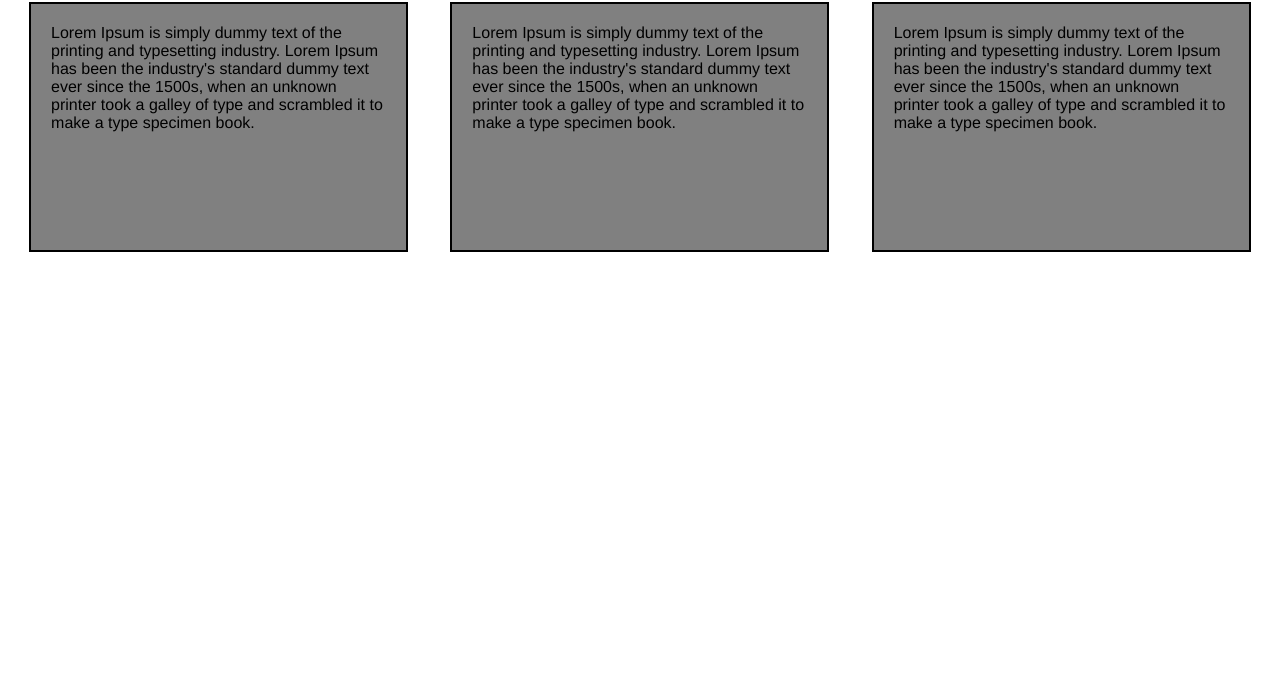
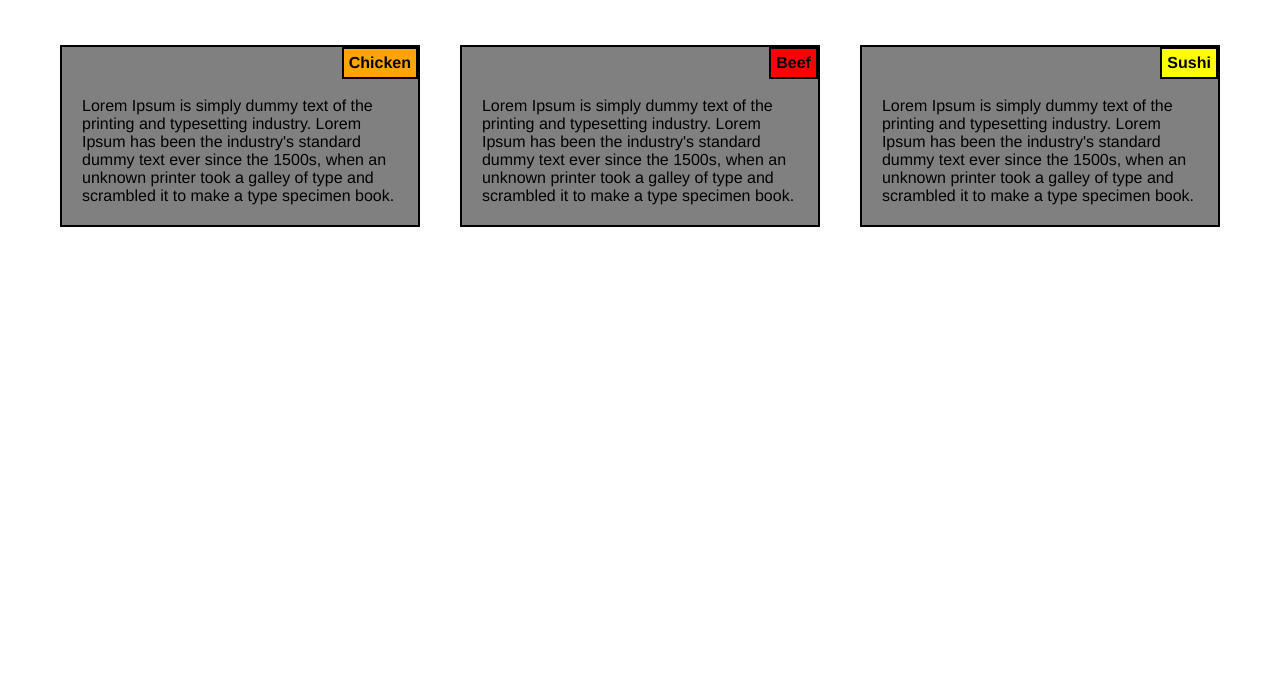
Before and after one commit to hary1977/coursera-test, a plain HTML site: page index.html in a window 1280 px wide. Shown: the part 102-800 px from the top of the page. Drawn offline with Linux system fonts and the light colour scheme.

Commit message:
final amend

```diff
--- a/index.html
+++ b/index.html
@@ -16,19 +16,33 @@
     <div class="row">
       <div class="col-lg-4 col-md-3 col-sm-6">
 
+      	<section>
+      		<h4 id="chicken">Chicken</h4>
       		<p>Lorem Ipsum is simply dummy text of the printing and typesetting industry. Lorem Ipsum has been the industry's standard dummy text ever since the 1500s, when an unknown printer took a galley of type and scrambled it to make a type specimen book.</p>
+
+      	</section>
+
 
       </div>
 
       <div class="col-lg-4 col-md-3 col-sm-6">
 
-      	<p>Lorem Ipsum is simply dummy text of the printing and typesetting industry. Lorem Ipsum has been the industry's standard dummy text ever since the 1500s, when an unknown printer took a galley of type and scrambled it to make a type specimen book.</p>
+      	<section>
+      		<h4 id="beef">Beef</h4>
+      		<p>Lorem Ipsum is simply dummy text of the printing and typesetting industry. Lorem Ipsum has been the industry's standard dummy text ever since the 1500s, when an unknown printer took a galley of type and scrambled it to make a type specimen book.</p>
+      	</section>
+
+
 
       </div>
 
       <div class="col-lg-4 col-md-3 col-sm-6">
+      	<section>
+      		<h4 id="sushi">Sushi</h4>
+      		<p>Lorem Ipsum is simply dummy text of the printing and typesetting industry. Lorem Ipsum has been the industry's standard dummy text ever since the 1500s, when an unknown printer took a galley of type and scrambled it to make a type specimen book.</p>
+      	</section>
 
-      	<p>Lorem Ipsum is simply dummy text of the printing and typesetting industry. Lorem Ipsum has been the industry's standard dummy text ever since the 1500s, when an unknown printer took a galley of type and scrambled it to make a type specimen book.</p>
+
 
       </div>
     </div>
--- a/mod2_solution.css
+++ b/mod2_solution.css
@@ -1,21 +1,59 @@
 * {
   box-sizing: border-box;
+  font-family: Helvetica;
+  margin: 0;
+  padding: 0;
 }
 
 h1 {
-  margin-bottom: 30px;
+  margin-top: 50px;
   text-align: center;
 }
 
-p {
+
+
+
+section {
   border: 2px solid black;
   background-color: gray;
-  width: 90%;
-  height: 250px;
+  height: auto;
+  widht: 90%;
   margin-right: auto;
   margin-left: auto;
   padding: 20px;
-  font-family: Helvetica;
+  position: relative;
+}
+
+h4 {
+  border: 2px solid black;
+  text-align:right;
+  float: right;
+  padding: 5px;
+  margin-bottom: 5px;
+  position: absolute;
+  top: 0;
+  right: 0;
+}
+
+#sushi {
+  background-color: yellow;
+}
+
+#chicken {
+  background-color: orange;
+}
+
+#beef {
+  background-color: red;
+}
+
+p {
+  margin-top: 30px;
+
+}
+
+div {
+  padding: 20px;
 }
 
 
@@ -111,7 +149,7 @@ p {
   }
 
 
-  @media (min-width: 767px) and {
+  @media (max-width: 767px) {
   .col-md-1, .col-md-2, .col-md-3, .col-md-4, .col-md-5, .col-md-6, .col-md-7, .col-md-8, .col-md-9, .col-md-10, .col-md-11, .col-md-12 {
     float: left;
 
```
Also changed, not shown: 1 other file.
